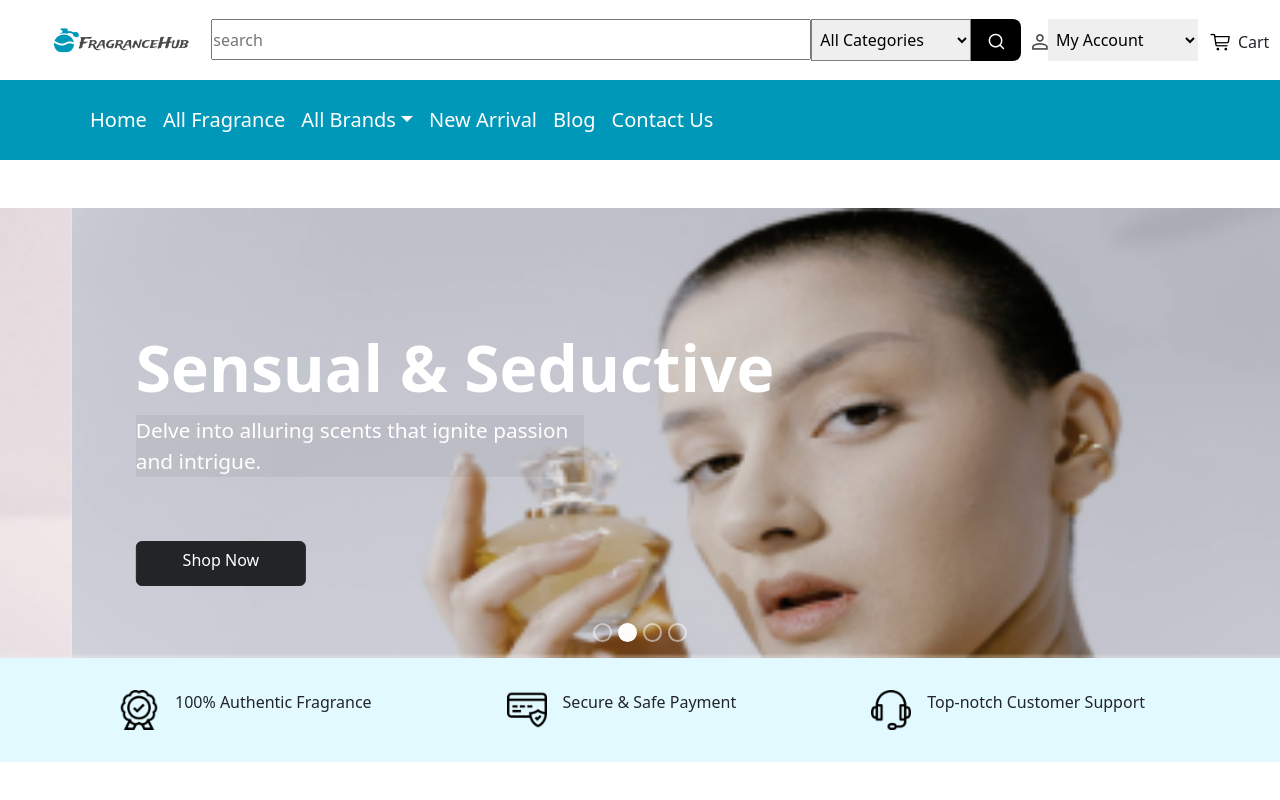
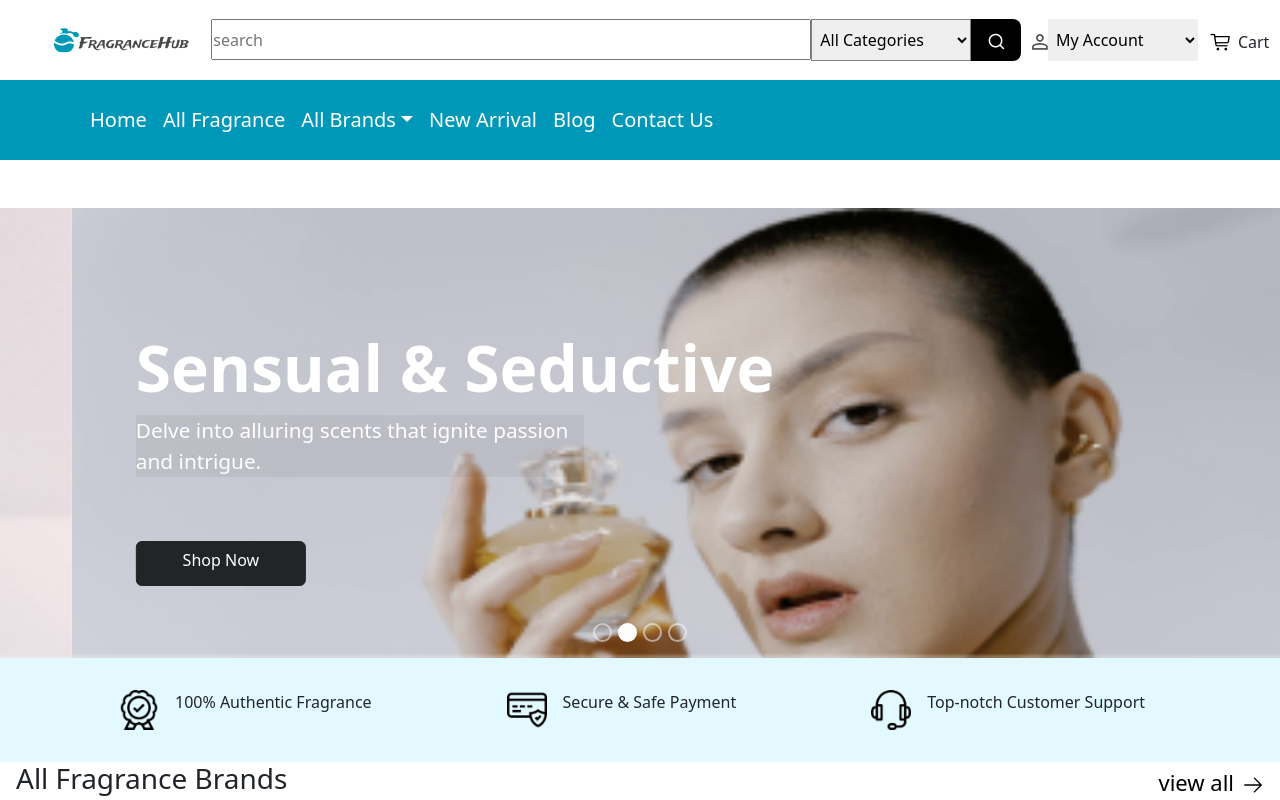
Before and after one commit to SwipaOFLagos/SWIPA-2.0-, a React (Vite) app: page / in a window 1280 px wide. Shown: the top 800 px of the page. Built offline with nearby package versions, Linux system fonts and the light colour scheme.

Commit message:
updated by blard

```diff
--- a/src/Pages/Home.jsx
+++ b/src/Pages/Home.jsx
@@ -1,12 +1,11 @@
+import Hero from '../components/Hero'
+import Brands from '../components/Brand'
 
-
-import React from 'react'
-import Hero from '../components/Hero'
-
-export const Home = () => {
+const Home = () => {
   return (
     <div>
         <Hero/>
+        <Brands/>
     </div>
   )
 }
```
